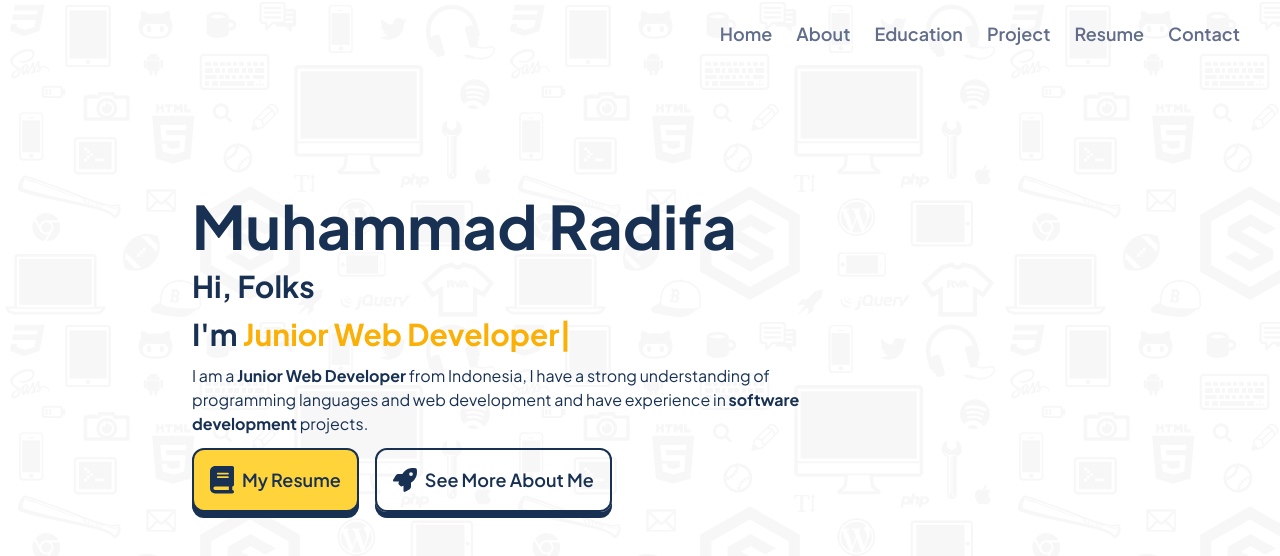
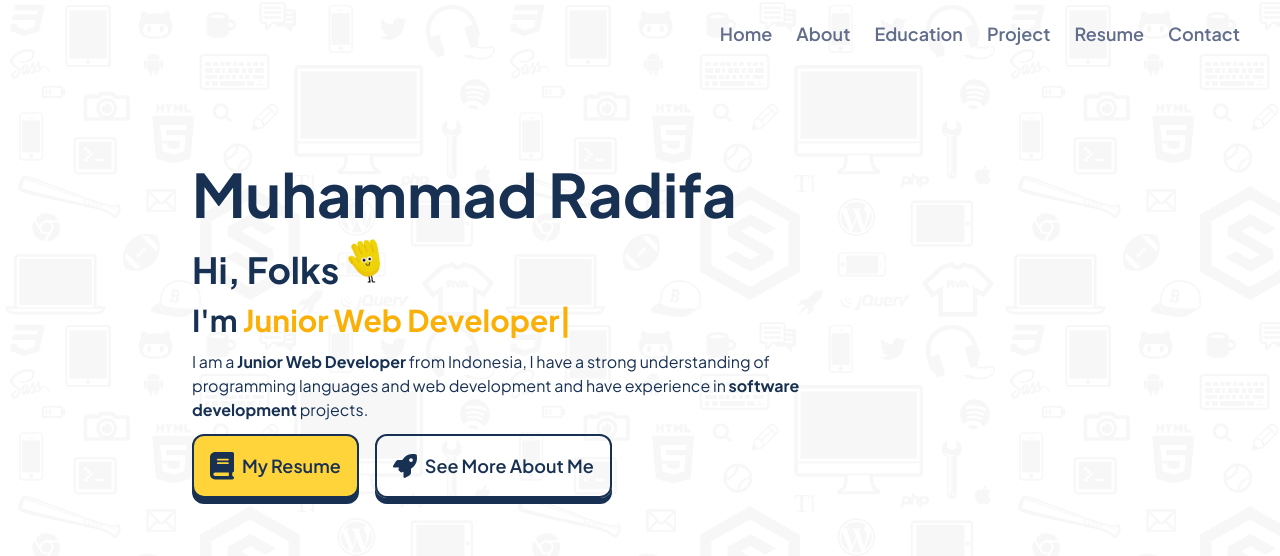
Before and after one commit to MuhammadRadifa/portfolio-v2, a Next.js app: page / in a window 1280 px wide. Shown: the top 556 px of the page. Built offline with nearby package versions, Linux system fonts and the light colour scheme.

Commit message:
🛠️fix : fix layout and add gif

```diff
--- a/src/app/page.tsx
+++ b/src/app/page.tsx
@@ -1,12 +1,18 @@
 'use client'
 
 import { TypeAnimation } from 'react-type-animation'
+import Image from 'next/image'
 
 export default function Home() {
   return (
-    <div className="flex flex-col items-center gap-3 text-black-primary xl:ml-40 xl:mt-24 xl:items-start">
+    <div className="flex flex-col items-center gap-3 text-black-primary xl:ml-40 xl:mt-16 xl:items-start 2xl:mt-24">
       <h1 className="text-3xl font-bold md:text-6xl">Muhammad Radifa</h1>
-      <h2 className="text-xl font-bold md:text-3xl">Hi, Folks</h2>
+      <h2 className="text-xl font-bold md:text-4xl">
+        Hi, Folks{' '}
+        <span className="hidden w-12 md:inline-block">
+          <Image src={'/wave.gif'} alt="welcome" width={100} height={100} />
+        </span>{' '}
+      </h2>
       <h2 className="text-xl font-bold md:text-3xl">
         I&apos;m{' '}
         <TypeAnimation
--- a/src/components/Navbar.tsx
+++ b/src/components/Navbar.tsx
@@ -35,7 +35,7 @@ export default function Navbar() {
   return (
     <nav
       className={twMerge(
-        `sticky top-0 z-10 flex items-center justify-end px-5 py-3 text-[#616D8A] md:px-10 md:py-5`,
+        `sticky top-0 z-50 flex items-center justify-end px-5 py-3 text-[#616D8A] md:px-10 md:py-5`,
         navBg ? 'md:bg-white md:shadow-lg' : 'bg-transparent',
       )}
     >
```
Also changed, not shown: public/wave.gif (added).
